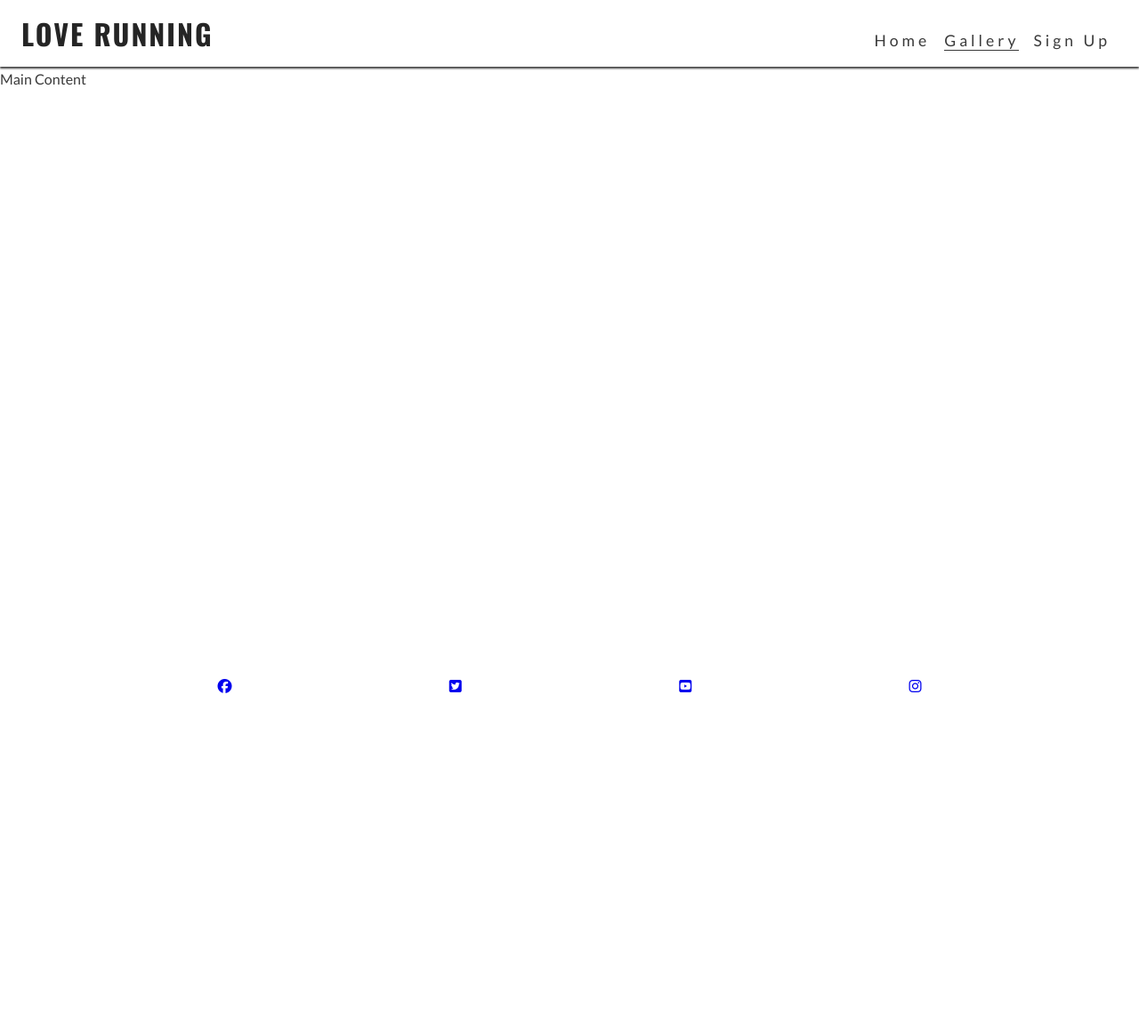
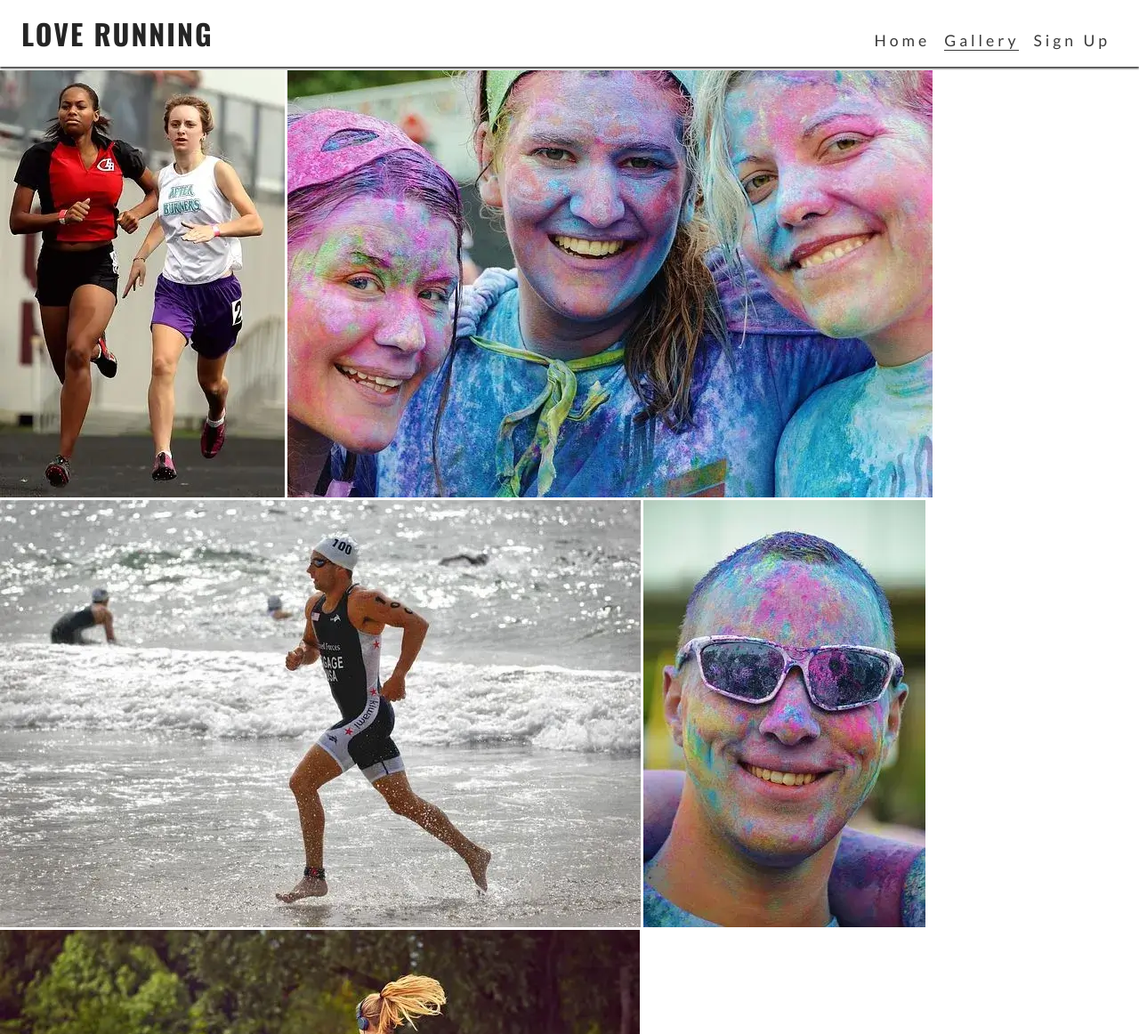
Before and after one commit to rhodarlynrockson-eng/love-running, a plain HTML site: page gallery.html in a window 1280 px wide. Shown: the top 1162 px of the page at 89% size. Before the commit the page ends 800 px from the top, so only its background shows below. Drawn offline with nearby package versions, Linux system fonts and the light colour scheme.

Commit message:
add images to gallery page

```diff
--- a/gallery.html
+++ b/gallery.html
@@ -30,7 +30,21 @@
 </header>
 
    <!--Main content of the page-->
-   <main> Main Content</main>
+   <main>
+    <section id="gallery">
+        <div id="photos">
+         <img src="assets\images\athletes.webp" alt="Two athletes running together">
+         <img src="assets/images/girls.webp" alt="Three girls at charity paint running festival">
+<img src="assets/images/runner3.webp" alt="Solo male runner jogging on beach">
+<img src="assets/images/man.webp" alt="Man at charity paint running festival">
+<img src="assets/images/runner1.webp" alt="Solo female runner jogging through Phoenix Park">
+<img src="assets/images/runner2.webp" alt="Runners competing in marathon">
+<img src="assets/images/runner4.webp" alt="Solo female runner jogging on beach">
+<img src="assets/images/running_gang.webp" alt="Large group of runners taking part in a marathon on a rainy day">
+<img src="assets/images/mud-run.webp" alt="Two women runners taking a muddy selfie after the Mud Runners championship">
+        </div>
+    </section>
+   </main>
    <!--footer-->
 
 <footer>
```
Also changed, not shown: assets/images/athletes.webp (added), assets/images/girls.webp (added), assets/images/man.webp (added), assets/images/mud-run.webp (added), assets/images/runner1.webp (added), assets/images/runner2.webp (added), assets/images/runner3.webp (added), assets/images/runner4.webp (added), assets/images/running_gang.webp (added).
